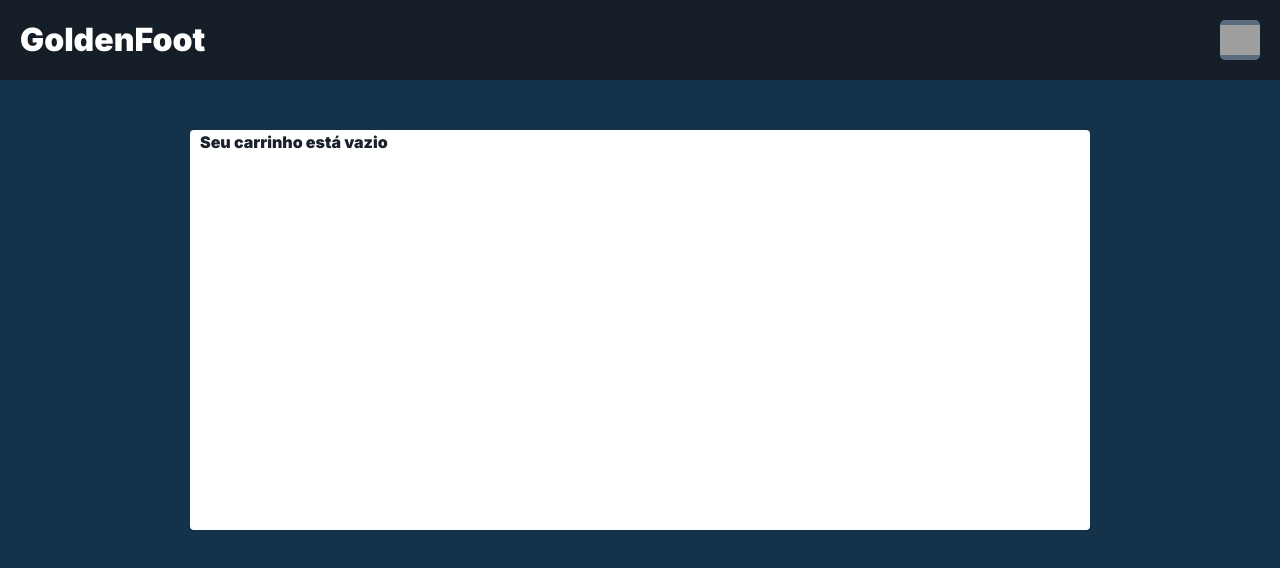
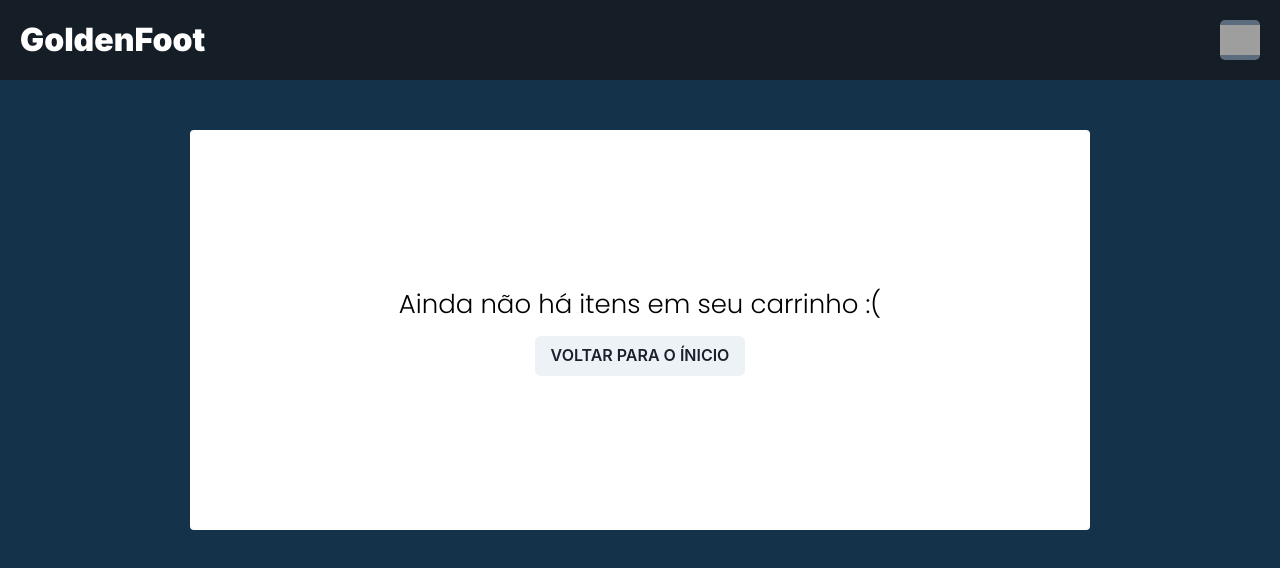
Before and after one commit to sampguilherme/ecommerce-front, a React (Create React App) app: page /cart in a window 1280 px wide. Shown: the top 568 px of the page. Built offline with nearby package versions, Linux system fonts and the light colour scheme; grey boxes are pictures that could not be loaded.

Commit message:
Carrinho vazio

```diff
--- a/src/Pages/Cart/Cart.js
+++ b/src/Pages/Cart/Cart.js
@@ -3,7 +3,8 @@ import CardCart from "../../Components/CardCart/CardCart"
 import { Header } from "../../Components/Header/Header"
 import { GlobalContext } from "../../contexts/GlobalContext"
 import { priceFormmater } from "../../utils/priceFormatter"
-import { Main, SectionTop, Div, SectionBottom, DivTotProd, DivValPrice, H3, EmptyCart } from "./style"
+import { Main, SectionTop, Div, SectionBottom, DivTotProd, DivValPrice, H3, EmptyCart, H2Empty } from "./style"
+import { Button } from "@chakra-ui/react"
 
 // import { Menu, MenuButton, MenuItem, MenuList } from "@chakra-ui/react/dist"
 
@@ -23,7 +24,8 @@ export const Cart = () => {
             { cart.length < 1 ?
                 <Div>
                     <EmptyCart>
-                        <H3>Seu carrinho está vazio</H3>
+                        <H2Empty>Ainda não há itens em seu carrinho {":("}</H2Empty>
+                        <Button>VOLTAR PARA O ÍNICIO</Button>
                     </EmptyCart>
                 </Div>
                 :
--- a/src/Pages/Cart/style.js
+++ b/src/Pages/Cart/style.js
@@ -75,8 +75,19 @@ export const H3 = styled.h3`
 
 export const EmptyCart = styled.div`
     display: flex;
+    flex-direction: column;
     background-color: white;
     width: 900px;
     border-radius: 4px;
     height: 400px;
+    justify-content: center;
+    align-items: center;
 `
+
+export const H2Empty = styled.h2`
+    color: black;
+    font-family: "Poppins", sans-serif;
+    font-weight: lighter;
+    font-size: 26px;
+    margin-bottom: 12px;
+`
```
